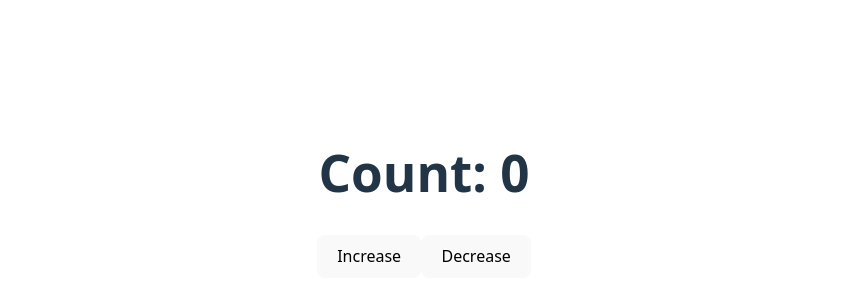
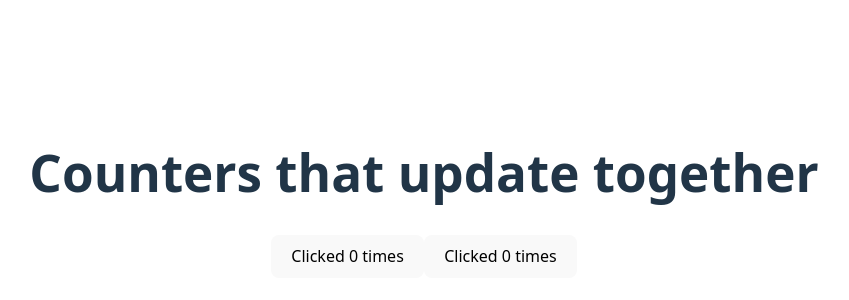
Before and after one commit to 1504-miguel/appdev1, a React (Vite) app in the folder react-quickstart/: page / in a window 1280 px wide. Shown: the part 206-506 px from the top of the page, without its empty margins (216-1065 px from the left). Built offline with nearby package versions, Linux system fonts and the light colour scheme.

Commit message:
Done sharing data between components

```diff
--- a/react-quickstart/src/App.jsx
+++ b/react-quickstart/src/App.jsx
@@ -1,25 +1,55 @@
-import './App.css'
+import { useState } from "react";
+import './App.css';
 
-import { useState } from "react";
 
-function App() {
+function MyAppSeparate() {
+  return (
+    <div>
+      <h1>Counters that update separately</h1>
+      <MyButton />
+      <MyButton />
+    </div>
+  );
+}
+
+function MyButton() {
   const [count, setCount] = useState(0);
 
-  function positiveClick() {
+  function handleClick() {
     setCount(count + 1);
   }
 
-  function negativeClick() {
-    setCount(count - 1);
+  return (
+    <button onClick={handleClick}>
+      Clicked {count} times
+    </button>
+  );
+}
+
+
+
+
+
+export default function MyApp() {
+  const [count, setCount] = useState(0);
+
+  function handleClick() {
+    setCount(count + 1);
   }
 
   return (
     <div>
-      <h1>Count: {count}</h1>
-      <button onClick={positiveClick}>Increase</button>
-      <button onClick={negativeClick}>Decrease</button>
+      <h1>Counters that update together</h1>
+      <MyButtonShared count={count} onClick={handleClick} />
+      <MyButtonShared count={count} onClick={handleClick} />
     </div>
   );
 }
 
-export default App;
+function MyButtonShared({ count, onClick }) {
+  return (
+    <button onClick={onClick}>
+      Clicked {count} times
+    </button>
+  );
+}
```
